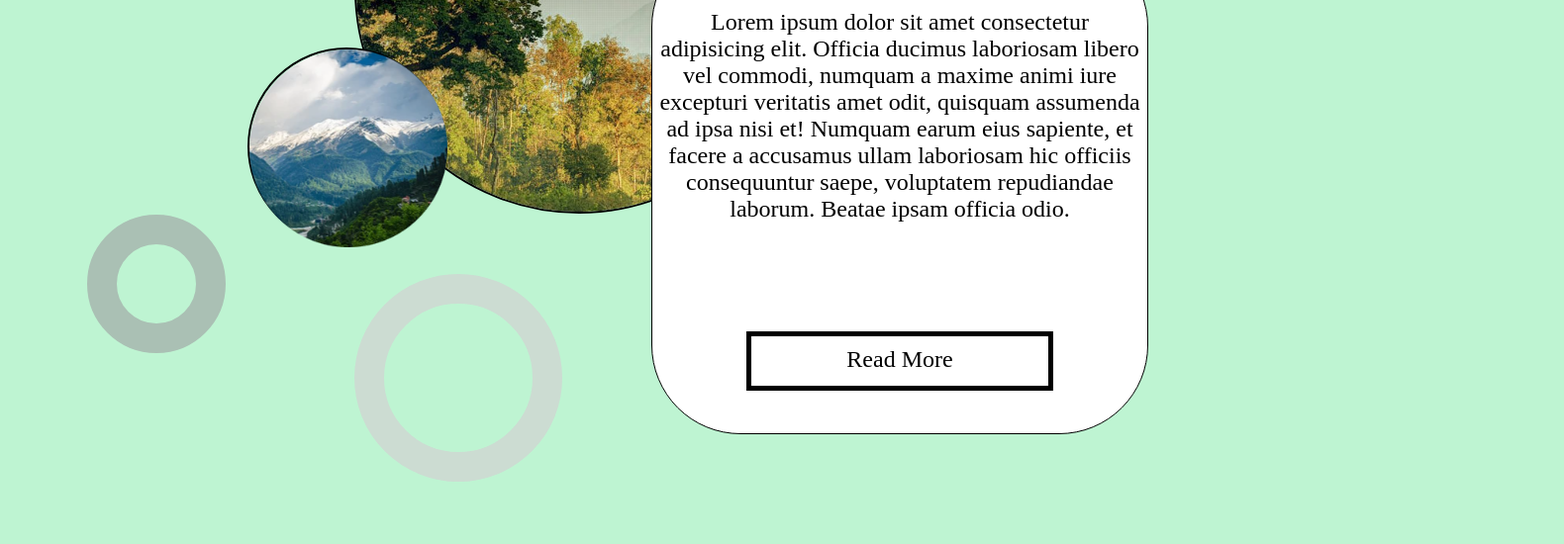
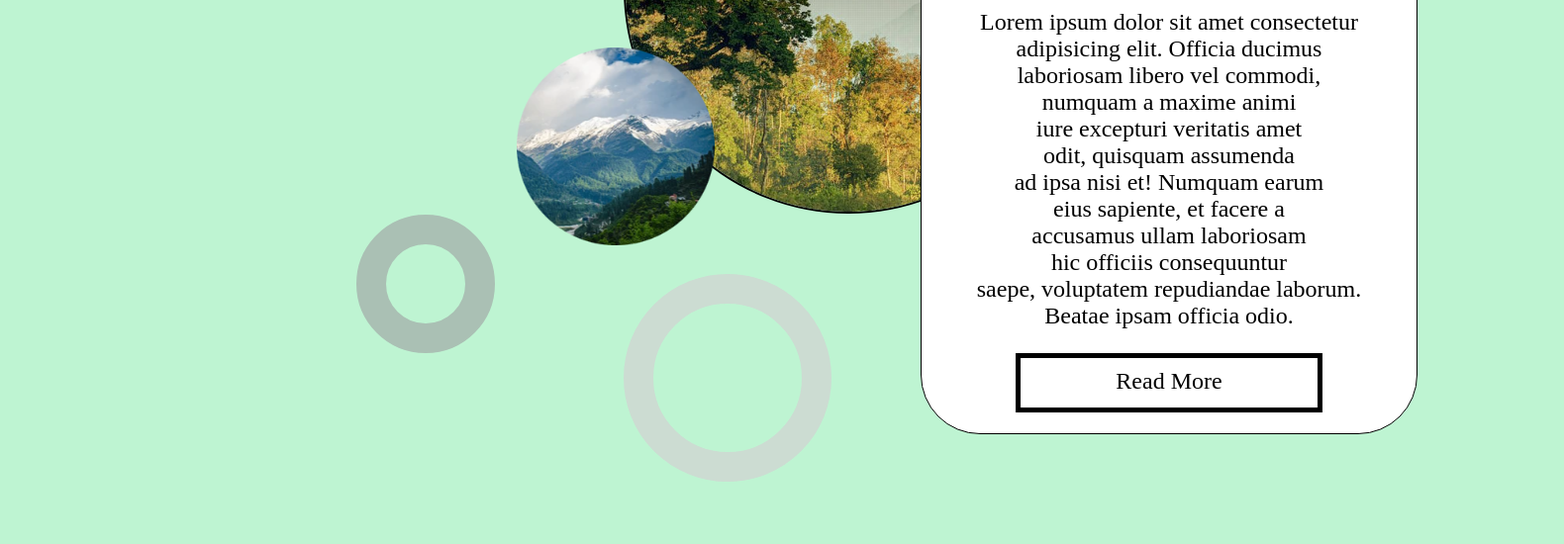
Before and after one commit to ananth290903/CSS-POSITION, a plain HTML site: page 8.2/index.html in a window 1280 px wide. Shown: the part 268-818 px from the top of the page at 99% size, 1580 px wide, since content can reach past the window. Drawn offline with Linux system fonts and the light colour scheme.

Commit message:
dec24 7:15

```diff
--- a/8.2/index.html
+++ b/8.2/index.html
@@ -8,6 +8,7 @@
 </head>
 <body>
     <body>
+        <div class="bd">
         <div class="bg">
             <img src="./img/bc.jpg"  width="450px" height="450px">
             <div class="sbg">
@@ -29,15 +30,16 @@
     <div class="rec">
     <h1 class="head">Hike More</h1>
     <p>Lorem ipsum dolor sit amet consectetur <br>adipisicing elit.
-        Officia ducimus laboriosam libero vel commodi, numquam a maxime
-        animi iure excepturi veritatis amet odit, quisquam assumenda ad ipsa nisi et!
-        Numquam earum eius sapiente, et facere a accusamus ullam laboriosam hic officiis consequuntur saepe,
-        voluptatem repudiandae laborum. Beatae ipsam officia odio.</p>
+        Officia ducimus<br> laboriosam libero vel commodi,<br> numquam a maxime
+        animi<br> iure excepturi veritatis amet <br> odit, quisquam assumenda<br> ad ipsa nisi et!
+        Numquam earum <br> eius sapiente, et facere a <br>accusamus ullam laboriosam <br> hic officiis consequuntur <br> saepe,
+        voluptatem repudiandae laborum. <br>Beatae ipsam officia odio.</p>
         <div class="box">
             <p style="margin-top:10px;">Read More</p>
         </div>
     </div>
-
+     </div>
+     </div>
 </body>
 </body>
 </html>
--- a/8.2/style.css
+++ b/8.2/style.css
@@ -1,9 +1,22 @@
+
+*
+{
+  margin-left:0px;
+}
+
 body
 {
     background-color:#bef4d2;
 }
 
+.bd
+{
+  height:780px;
+  width:1300px;
+  margin-left:280px;
+  /* border:1px solid white;*/
 
+}
 
 .bg {
     width: 450px;
@@ -29,7 +42,6 @@ body
 .sbg {
     width: 200px;
     height: 200px;
-    border: 2px solid black;
     border-radius: 50%;
     margin-left:-110px; /* Adjusted to move the center of the small circle */
     margin-top: -170px; /* Positioned to align with the boundary of the large circle */
@@ -105,7 +117,7 @@ body
   margin-top: -550px; /* Originally 0px; decreased by 100px */
   margin-bottom: 0px;
   border: 1px solid black;
-  border-radius:90px;
+  border-radius:60px;
   position: relative;
   background-color:#ffffff;
 }
@@ -116,7 +128,7 @@ body
   width:300px;
   height:50px;
   border:solid 5px black;
-  margin:110px auto auto auto;
+  margin:15px auto auto auto;
 }
 
 .head
```
